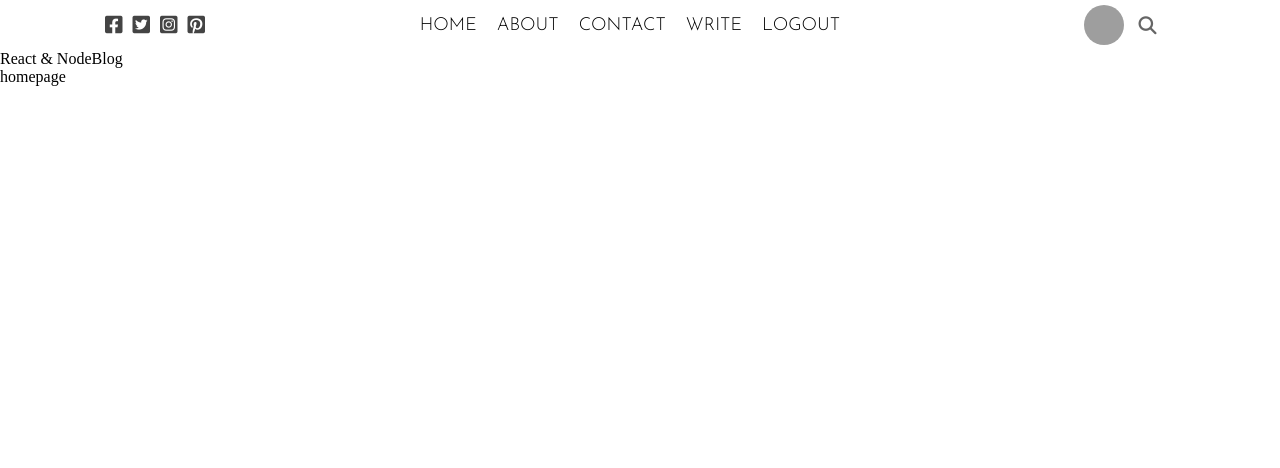
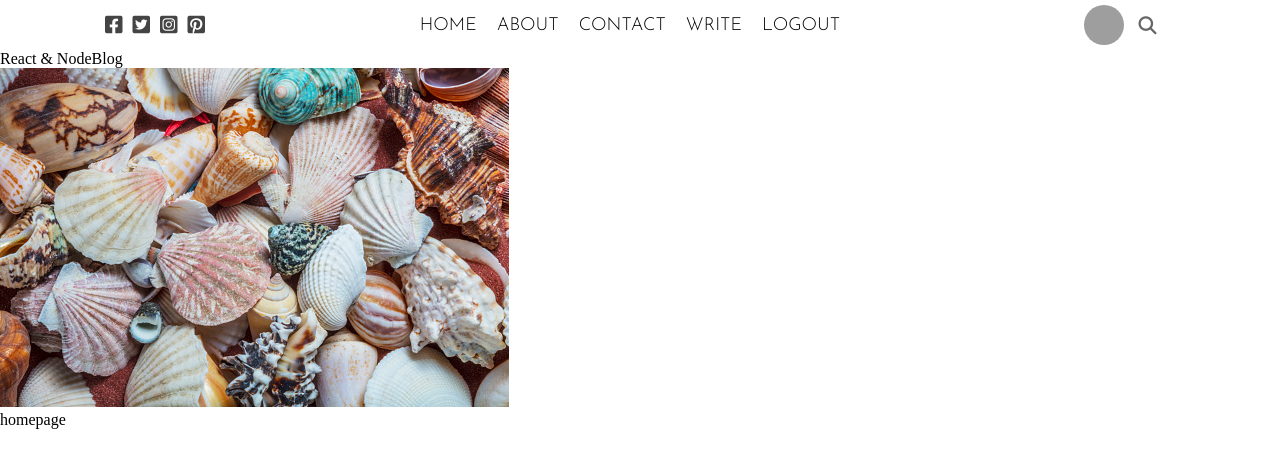
Before and after one commit to EvMad/react-frontend-sandbox, a React (Create React App) app: page / in a window 1280 px wide. Shown: the top 468 px of the page. Built offline with nearby package versions, Linux system fonts and the light colour scheme; grey boxes are pictures that could not be loaded.

Commit message:
added header image

```diff
--- a/src/header/Header.jsx
+++ b/src/header/Header.jsx
@@ -7,6 +7,7 @@ export default function Header() {
                 <span className="headerTitleSm">React & Node</span>
                 <span className="headerTitleLg">Blog</span>
             </div>
+            <img className="headerImg" src="istockphoto-1289259892-170667a.jpg" alt="" />
         </div>
     )
 }
```
Also changed, not shown: public/istockphoto-1289259892-170667a.jpg (added).
